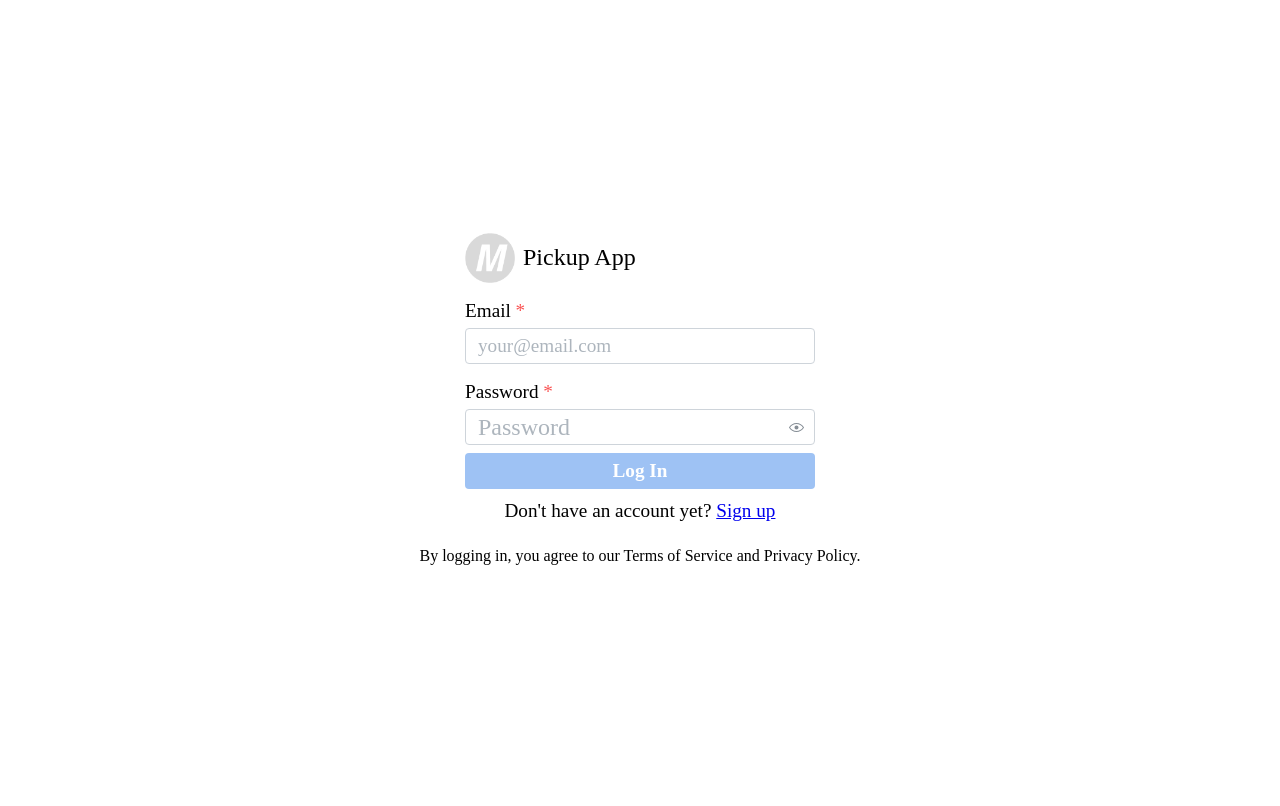
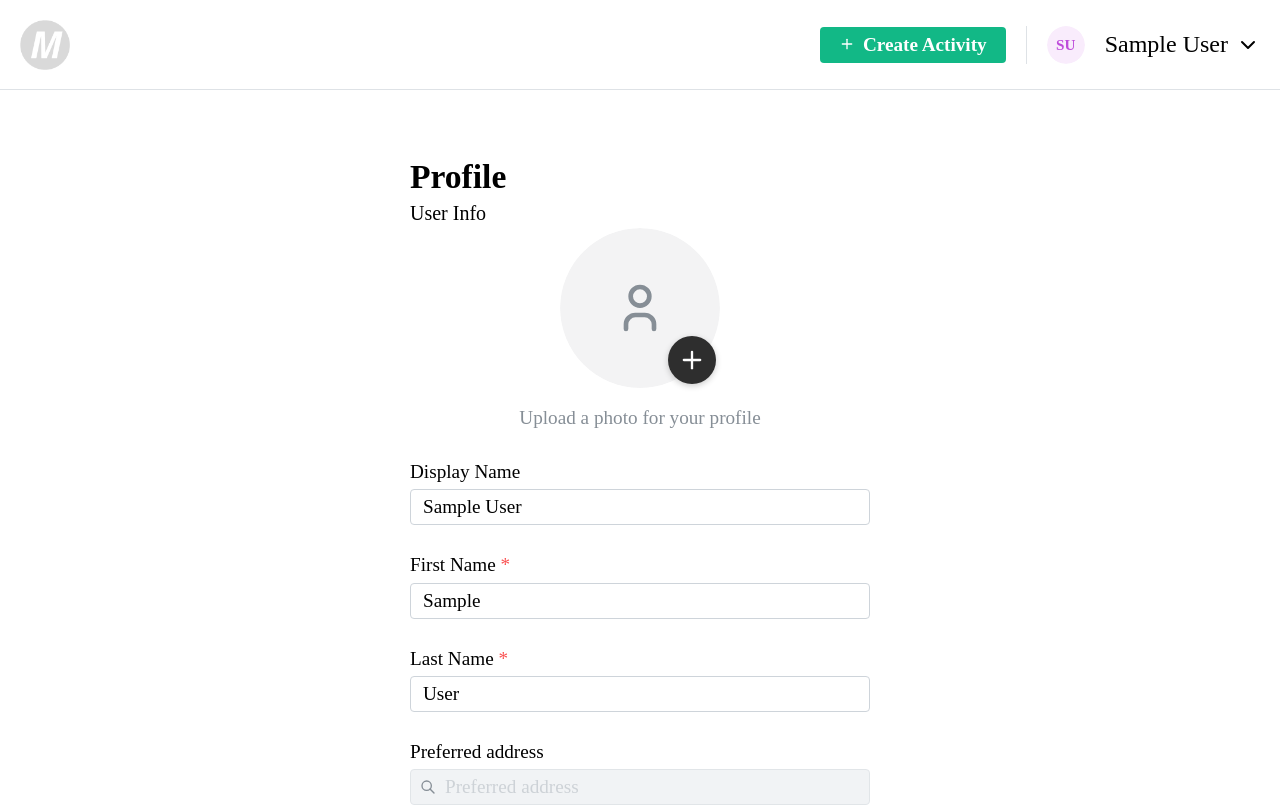
Before and after one commit to blueocean-cache-me-if-you-can/pickup-app, a React app: page /profile in a window 1280 px wide. Before the commit this address led to /login. Shown: the top 806 px of the page. Built offline with nearby package versions, Linux system fonts and the light colour scheme; no server answers; sample sign-in values are in the browser's storage; the HTML template or start-up script is replaced by a standard one.

Commit message:
Adding prelim PATCH functionality for user Profile (#27)

```diff
--- a/client/src/api.js
+++ b/client/src/api.js
@@ -34,6 +34,14 @@ export const getUsers = async () => {
   return response.data;
 };
 
+// PATCH /api/users?id=USER_ID
+export const updateUser = async (userId, userData) => {
+  const response = await api.patch('/users', userData, {
+    params: { id: userId },
+  });
+  return response.data;
+};
+
 // POST /api/users/signup
 export const signUp = async (userData) => {
   const response = await api.post('/users/signup', userData);
@@ -46,4 +54,26 @@ export const login = async (credentials) => {
   return response.data;
 };
 
+/* =========================
+   REFERENCE DATA API
+   ========================= */
+
+// GET /api/activities
+export const getActivities = async () => {
+  const { data } = await api.get('/activities');
+  return data;
+};
+
+// GET /api/skillLevels
+export const getSkillLevels = async () => {
+  const { data } = await api.get('/skillLevels');
+  return data;
+};
+
+// GET /api/intensityLevels
+export const getIntensityLevels = async () => {
+  const { data } = await api.get('/intensityLevels');
+  return data;
+};
+
 export default api;
--- a/client/src/components/App.jsx
+++ b/client/src/components/App.jsx
@@ -3,17 +3,21 @@ import {
   Routes, Route, Navigate, useNavigate, useLocation,
 } from 'react-router-dom';
 import { AppShell } from '@mantine/core';
-import axios from 'axios';
 import Login from '../pages/Login';
 import Signup from '../pages/Signup';
 import Events from '../pages/Events';
 import Profile from '../pages/Profile';
 import Navbar from './Navbar';
+import {
+  getActivities,
+  getSkillLevels,
+  getIntensityLevels,
+} from '../api';
 
 function App() {
-  // for development, this sessionId uses localStorage and crypto
-  // in production, this should `be handled by something like JWT and/or cookies
-  const [sessionId, setSessionId] = useState(localStorage.getItem('sessionId'));
+  const [user, setUser] = useState(
+    JSON.parse(localStorage.getItem('user')) || null,
+  );
   const location = useLocation();
   const navigate = useNavigate();
   const [activities, setActivities] = useState([]);
@@ -21,51 +25,45 @@ function App() {
   const [intensities, setIntensities] = useState([]);
 
   useEffect(() => {
-    if (sessionId) {
-      localStorage.setItem('sessionId', sessionId);
+    if (user) {
+      localStorage.setItem('user', JSON.stringify(user));
       if (!localStorage.getItem('firstLogin')) {
         localStorage.setItem('firstLogin', 'true');
       }
-      if (location.pathname === '/login' || location.pathname === '/signup' || location.pathname === '/') {
+      if (['/login', '/signup', '/'].includes(location.pathname)) {
         navigate('/events', { replace: true });
       }
     } else {
-      localStorage.removeItem('sessionId');
-      if (location.pathname !== '/login' && location.pathname !== '/signup') {
+      localStorage.removeItem('user');
+      if (!['/login', '/signup'].includes(location.pathname)) {
         navigate('/login', { replace: true });
       }
     }
-    axios.get('/api/activities')
-      .then((response) => {
-        console.log('response', response.data);
-        setActivities(response.data);
+
+    Promise.all([getActivities(), getSkillLevels(), getIntensityLevels()])
+      .then(([activitiesRes, skillLevelsRes, intensitiesRes]) => {
+        console.log('Activities response:', activitiesRes);
+        console.log('Skill Levels response:', skillLevelsRes);
+        console.log('Intensity Levels response:', intensitiesRes);
+
+        setActivities(activitiesRes);
+        setSkillLevels(skillLevelsRes);
+        setIntensities(intensitiesRes);
       })
-      .catch((error) => console.error('Error fetching activities:', error));
+      .catch((err) => {
+        console.error('Error fetching reference data:', err);
+      });
+  }, [user, location.pathname, navigate]);
 
-    axios.get('/api/skillLevels')
-      .then((response) => {
-        console.log('response', response.data);
-        setSkillLevels(response.data);
-      })
-      .catch((error) => console.error('Error fetching skills:', error));
-
-    axios.get('/api/intensityLevels')
-      .then((response) => {
-        console.log('response', response.data);
-        setIntensities(response.data);
-      })
-      .catch((error) => console.error('Error fetching intensities:', error));
-  }, [sessionId, location.pathname, navigate]);
-
-  // sessionId, setSessionId, activities, skillLevels, intensities should be passed as props
   return (
     <AppShell
-      header={sessionId ? { height: 90 } : undefined} // only reserve space when logged in
+      header={user ? { height: 90 } : undefined} // only reserve space when logged in
     >
-      {sessionId && (
+      {user && (
         <AppShell.Header>
           <Navbar
-            setSessionId={setSessionId}
+            user={user}
+            setUser={setUser}
             activities={activities}
             skillLevels={skillLevels}
             intensities={intensities}
@@ -76,11 +74,11 @@ function App() {
       <AppShell.Main>
         <Routes>
           <Route path='/' element={<div>Hello World</div>} />
-          <Route path='/login' element={<Login setSessionId={setSessionId} />} />
-          <Route path='/signup' element={<Signup setSessionId={setSessionId} />} />
-          <Route path='/profile' element={<Profile activities={activities} skillLevels={skillLevels} />} />
-          <Route path='/events' element={<Events activities={activities} intensities={intensities} skillLevels={skillLevels} />} />
-          <Route path='*' element={<Navigate to={sessionId ? '/events' : '/login'} />} />
+          <Route path='/login' element={<Login setUser={setUser} />} />
+          <Route path='/signup' element={<Signup setUser={setUser} />} />
+          <Route path='/profile' element={<Profile user={user} setUser={setUser} activities={activities} skillLevels={skillLevels} />} />
+          <Route path='/events' element={<Events />} />
+          <Route path='*' element={<Navigate to={user ? '/events' : '/login'} />} />
         </Routes>
       </AppShell.Main>
     </AppShell>
--- a/client/src/components/Navbar.jsx
+++ b/client/src/components/Navbar.jsx
@@ -6,9 +6,10 @@ import { IconChevronDown } from '@tabler/icons-react';
 import { Link } from 'react-router-dom';
 import Logo from './Logo';
 import { CreateEvent } from './CreateEvent';
+import ProfileHeadline from './ProfileHeadline';
 
 function Navbar({
-  setSessionId, activities, skillLevels, intensities,
+  user, setUser, activities, skillLevels, intensities,
 }) {
   return (
     <Group justify='space-between' h='100%' p='0 20px'>
@@ -19,10 +20,7 @@ function Navbar({
         <Menu shadow='md' width={200}>
           <Menu.Target>
             <Group gap='xs' style={{ cursor: 'pointer' }}>
-              <Text size='sm'>
-                {/* TODO: Replace with actual username */}
-                Username
-              </Text>
+              <ProfileHeadline name={user.displayName || user.firstName} pfp={user.photo} />
               <IconChevronDown size={24} />
             </Group>
           </Menu.Target>
@@ -34,7 +32,7 @@ function Navbar({
               <Text size='sm'>Profile</Text>
             </Menu.Item>
             <Menu.Divider />
-            <Menu.Item onClick={() => setSessionId(null)}>
+            <Menu.Item onClick={() => setUser(null)}>
               <Text size='sm' c='red'>Logout</Text>
             </Menu.Item>
           </Menu.Dropdown>
--- a/client/src/pages/Login.jsx
+++ b/client/src/pages/Login.jsx
@@ -8,7 +8,7 @@ import { useForm } from '@mantine/form';
 import Logo from '../components/Logo';
 import { login } from '../api';
 
-function Login({ setSessionId }) {
+function Login({ setUser }) {
   const form = useForm({
     initialValues: {
       email: '',
@@ -35,10 +35,8 @@ function Login({ setSessionId }) {
         emailPrimary: formValues.email,
         pwd: formValues.password,
       });
-
       console.log('Login response:', res);
-
-      setSessionId(res.user?._id || 'mock-session-id');
+      setUser(res);
     } catch (err) {
       console.error('Login failed:', err);
       const msg = err.response?.data?.error
--- a/client/src/pages/Profile.jsx
+++ b/client/src/pages/Profile.jsx
@@ -8,39 +8,25 @@ import {
   PasswordInput,
   Button,
   Checkbox,
-  Slider,
   Box,
   Title,
   Stack,
   Divider,
   Space,
+  Select,
+  MantineProvider,
+  createTheme,
+  Group,
 } from '@mantine/core';
 import { IconInfoCircle } from '@tabler/icons-react';
 import { useForm } from '@mantine/form';
 import PhotoPicker from '../components/PhotoPicker';
 import AddressPicker from '../components/AddressPicker';
+import { updateUser } from '../api';
 
-export default function Profile({ activities = [], skillLevels = [] }) {
+export default function Profile({ user, setUser, activities, skillLevels }) {
   const [selectedSports, setSelectedSports] = useState({});
   const [showFirstLoginMsg, setShowFirstLoginMsg] = useState(false);
-
-  // TODO: Remove placeholder data when backend is ready
-  const placeholderActivities = [
-    { id: '301', name: 'Pickleball' },
-    { id: '302', name: 'Volleyball' },
-    { id: '303', name: 'Basketball' },
-    { id: '304', name: 'Ultimate Frisbee' },
-    { id: '305', name: 'Kickball' },
-  ];
-
-  const placeholderSkillLevels = [
-    { id: '501', name: 'Beginner', displayOrder: 1 },
-    { id: '502', name: 'Intermediate', displayOrder: 2 },
-    { id: '503', name: 'Expert', displayOrder: 3 },
-  ];
-
-  const activitiesToUse = activities.length > 0 ? activities : placeholderActivities;
-  const skillLevelsToUse = skillLevels.length > 0 ? skillLevels : placeholderSkillLevels;
 
   useEffect(() => {
     if (localStorage.getItem('firstLogin') === 'true') {
@@ -51,13 +37,13 @@ export default function Profile({ activities = [], skillLevels = [] }) {
   const form = useForm({
     initialValues: {
       displayName: '',
-      firstName: '',
-      lastName: '',
-      preferredAddress: '',
-      email: '',
+      firstName: user?.firstName || '',
+      lastName: user?.lastName || '',
+      preferredAddress: user?.address || '',
+      email: user?.emailPrimary || '',
       password: '',
       photo: null,
-      sports: {},
+      sports: user?.activities || {},
     },
 
     validate: {
@@ -79,6 +65,29 @@ export default function Profile({ activities = [], skillLevels = [] }) {
     },
   });
 
+  useEffect(() => {
+    if (user) {
+      form.setValues({
+        displayName: user.displayName || '',
+        firstName: user.firstName || '',
+        lastName: user.lastName || '',
+        preferredAddress: user.address || '',
+        email: user.emailPrimary || '',
+        sports: user.activities || {},
+      });
+
+      // Transform activities array into selectedSports object
+      const initialSports = {};
+      (user.activities || []).forEach((act) => {
+        const skillLevel = skillLevels.find((level) => level._id === act.skillLevelId);
+        if (skillLevel) {
+          initialSports[act.activityId] = skillLevel.name;
+        }
+      });
+      setSelectedSports(initialSports);
+    }
+  }, [user, skillLevels]);
+
   const toggleSport = (sport) => {
     setSelectedSports((prev) => {
       const updated = { ...prev };
@@ -95,14 +104,49 @@ export default function Profile({ activities = [], skillLevels = [] }) {
     setSelectedSports((prev) => ({ ...prev, [sport]: value }));
   };
 
-  const handleSubmit = (values) => {
+  const handleSubmit = async (values) => {
+    const activitiesArray = Object.entries(selectedSports)
+      .map(([activityId, skillLevelName]) => {
+        const skillLevel = skillLevels.find((lvl) => lvl.name === skillLevelName);
+        if (!skillLevel) return null; // skip invalid entries
+        return {
+          activityId,
+          skillLevelId: skillLevel._id,
+        };
+      })
+      .filter(Boolean);
+
+    const payload = {
+      displayName: values.displayName,
+      firstName: values.firstName,
+      lastName: values.lastName,
+      emailPrimary: values.email,
+      address: values.preferredAddress,
+      photo: values.photo,
+      activities: activitiesArray,
+    };
+
+    console.log(payload);
+
+    try {
+      const updated = await updateUser(user._id, payload);
+      console.log('User updated successfully:', updated);
+
+      setUser(updated);
+      localStorage.setItem('user', JSON.stringify(updated));
+
       if (localStorage.getItem('firstLogin') === 'true') {
         localStorage.removeItem('firstLogin');
         setShowFirstLoginMsg(false);
       }
+    } catch (err) {
+      console.error('Failed to update user:', err);
+    }
+  };
 
-    console.log('Form submitted:', { ...values, sports: selectedSports });
-  };
+  const theme = createTheme({
+    cursorType: 'pointer',
+  });
 
   return (
     <Container size={500}>
@@ -160,30 +204,33 @@ export default function Profile({ activities = [], skillLevels = [] }) {
         {/* Activity Info */}
         <Title order={2} mb='sm' size='h4'>Activity Info</Title>
         <Stack>
-          {activitiesToUse.map((activity) => (
-            <Box key={activity.id}>
+          {activities.map((activity) => (
+            <Box key={activity._id}>
+              <Group align='center' grow>
+                <MantineProvider theme={theme}>
                   <Checkbox
+                    color='teal'
                     label={activity.name}
-                checked={!!selectedSports[activity.id]}
-                onChange={() => toggleSport(activity.id)}
+                    checked={!!selectedSports[activity._id]}
+                    onChange={() => toggleSport(activity._id)}
                     size='xs'
                   />
-              {selectedSports[activity.id] && (
-                <Box mt='lg' mb='lg'>
-                  <Slider
-                    color='teal'
-                    size='md'
-                    min={1}
-                    max={3}
-                    step={1}
-                    value={selectedSports[activity.key]}
-                    onChange={(val) => handleSkillChange(activity.id, val)}
-                    marks={skillLevelsToUse.map((level) => ({
-                      value: parseInt(level.displayOrder, 10), label: level.name,
+                </MantineProvider>
+                {selectedSports[activity._id] && (
+                  <Box>
+                    <Select
+                      size='xs'
+                      placeholder='Select skill level'
+                      value={selectedSports[activity._id] || ''}
+                      onChange={(val) => handleSkillChange(activity._id, val)}
+                      data={skillLevels.map((level) => ({
+                        value: level.name,
+                        label: level.name,
                       }))}
                     />
                   </Box>
                 )}
+              </Group>
             </Box>
           ))}
         </Stack>
@@ -216,7 +263,7 @@ export default function Profile({ activities = [], skillLevels = [] }) {
         <Divider my='sm' />
         <Space h='md' />
 
-        <Button fullWidth type='submit'>Save Profile</Button>
+        <Button color='teal' fullWidth type='submit'>Save Profile</Button>
       </form>
 
       <Space h='xl' />
--- a/client/src/pages/Signup.jsx
+++ b/client/src/pages/Signup.jsx
@@ -10,7 +10,7 @@ import Logo from '../components/Logo';
 import AddressPicker from '../components/AddressPicker';
 import { signUp } from '../api';
 
-function Signup({ setSessionId }) {
+function Signup({ setUser }) {
   const form = useForm({
     initialValues: {
       firstName: '',
@@ -61,7 +61,7 @@ function Signup({ setSessionId }) {
         atLeastEighteen: true,
       });
 
-      setSessionId(newUser._id || 'mock-session-id');
+      setUser(newUser);
 
       navigate('/profile', { replace: true });
     } catch (err) {
```
Also changed, not shown: 1 other file (tests, documents, lock files or other folders). Lines whose indentation alone changed are shown as unchanged.
